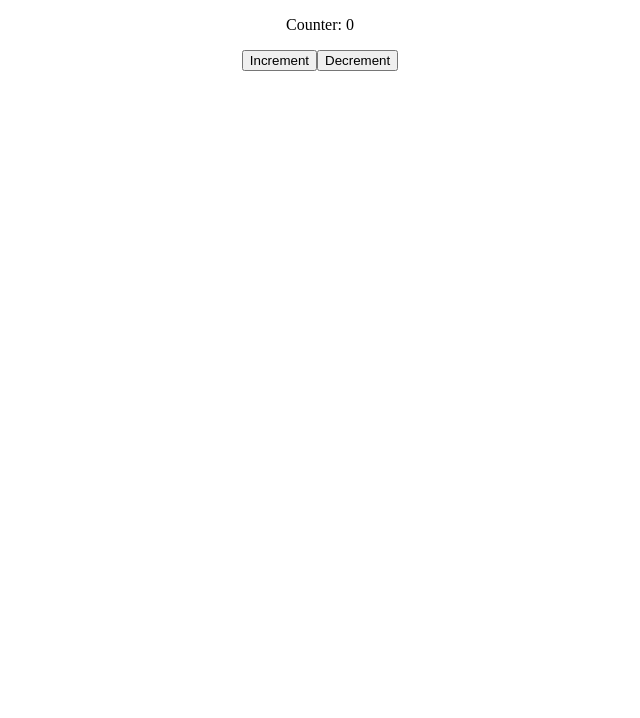
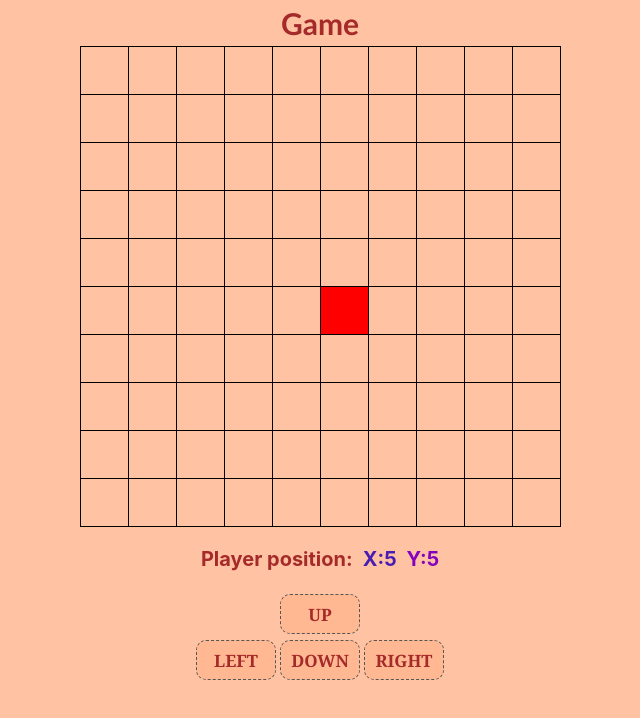
Before and after one commit to lucadumitrascu/project-ibm-web-dev-training, a React (Create React App) app: page / in a window 1280 px wide. Shown: the top 718 px of the page, without its empty margins (320-960 px from the left). Built offline with nearby package versions, Linux system fonts and the light colour scheme.

Commit message:
Added MapBase.js and PlayerController.js

```diff
--- a/src/App.css
+++ b/src/App.css
@@ -1,38 +1,26 @@
 .App {
+  display: flex;
+  flex-direction: column;
   text-align: center;
+  height: 100vh;
 }
 
-.App-logo {
-  height: 40vmin;
-  pointer-events: none;
+.app-title {
+  font-family: 'Gill Sans', 'Gill Sans MT', Calibri, 'Trebuchet MS', sans-serif;
+  font-size: 30px;
+  color:brown;
+  margin: 0px;
+  margin-top: 5px;
+  margin-bottom: 5px;
+  font-weight: bold;
 }
 
-@media (prefers-reduced-motion: no-preference) {
-  .App-logo {
-    animation: App-logo-spin infinite 20s linear;
-  }
+.component-map {
+  margin: 0px;
+  padding: 0px;
 }
 
-.App-header {
-  background-color: #282c34;
-  min-height: 100vh;
-  display: flex;
-  flex-direction: column;
-  align-items: center;
-  justify-content: center;
-  font-size: calc(10px + 2vmin);
-  color: white;
+.component-player-controller {
+  margin: 0px;
+  padding: 0px;
 }
-
-.App-link {
-  color: #61dafb;
-}
-
-@keyframes App-logo-spin {
-  from {
-    transform: rotate(0deg);
-  }
-  to {
-    transform: rotate(360deg);
-  }
-}
--- a/src/App.js
+++ b/src/App.js
@@ -1,11 +1,18 @@
 import React from "react";
-import Counter from "./components/Counter";
+import PlayerController from "./components/PlayerController";
+import MapBase from "./components/MapBase";
 import "./App.css";
 
 function App() {
   return (
     <div className="App">
-      <Counter />
+      <p className="app-title">Game</p>
+      <div className="component-map">
+      <MapBase />
+      </div>
+      <div>
+      <PlayerController className="component-player-controller"/>
+      </div>
     </div>
   );
 }
--- a/src/components/Counter.js
+++ /dev/null
@@ -1,29 +0,0 @@
-//src/components/Counter.js
-import React from "react";
-import { connect } from "react-redux";
-
-const Counter = ({ counter, increment, decrement }) => {
-  return (
-    <div>
-      <p className="counter_title">Counter: {counter}</p>
-      <button className="button" onClick={increment}>
-        Increment
-      </button>
-      <button className="button" onClick={decrement}>
-        Decrement
-      </button>
-    </div>
-  );
-};
-
-const mapStateToProps = (state) => ({
-  counter: state.counter
-  //  Use 'counter: state.counter.counter' and replace the above line if you are using combineReducers to ensure that 'counter' matches the correct key in your store.
-});
-
-const mapDispatchToProps = (dispatch) => ({
-  increment: () => dispatch({ type: "INCREMENT" }),
-  decrement: () => dispatch({ type: "DECREMENT" })
-});
-
-export default connect(mapStateToProps, mapDispatchToProps)(Counter);
--- /dev/null
+++ b/src/components/MapBase.js
@@ -0,0 +1,38 @@
+//src/components/MapBase.js
+import React from "react";
+import { connect } from "react-redux";
+import '../index.css'
+
+const MapBase = ({ playerX, playerY }) => {
+    const renderTable = () => {
+      const rows = Array.from({ length: 10 }, (_, rowIndex) => rowIndex);
+      const cols = Array.from({ length: 10 }, (_, colIndex) => colIndex);
+
+      return rows.map(rowIndex => (
+        <tr key={rowIndex}>
+
+        {cols.map(colIndex => (
+            <td key={colIndex} className={playerX === colIndex && playerY === rowIndex ? "player-cell" : ""}></td>
+          ))}
+
+        </tr>
+      ));
+    };
+
+    return (
+      <div className="main-div-map">
+        <table className="map-table">
+          <tbody>
+            {renderTable()}
+          </tbody>
+        </table>
+      </div>
+    );
+  };
+
+const mapStateToProps = (state) => ({
+  playerX: state.playerX,
+  playerY: state.playerY
+});
+
+export default connect(mapStateToProps)(MapBase);
--- /dev/null
+++ b/src/components/PlayerController.js
@@ -0,0 +1,55 @@
+//src/components/Counter.js
+import React from "react";
+import { connect } from "react-redux";
+import '../index.css'
+
+const PlayerController = ({ increaseX, increaseY, decreaseX, decreaseY, playerX, playerY }) => {
+
+  return (
+    <div>
+
+      <div className="div-group-title-components">
+        <p className="title-player-controller">Player position:</p>
+        <p className="title-player-controller-x"> X:{playerX}</p>
+        <p className="title-player-controller-y"> Y:{playerY}</p>
+      </div>
+
+      <div className="main-div-player-controller">
+
+        <div className="secondary-div-player-controller">
+          <button className="button-keypad" onClick={decreaseY} disabled={playerY === 0}>
+            UP
+          </button>
+        </div>
+
+        <div className="secondary-div-player-controller">
+          <button className="button-keypad" onClick={decreaseX} disabled={playerX === 0}>
+            LEFT
+          </button>
+          <button className="button-keypad" onClick={increaseY} disabled={playerY === 9}>
+            DOWN
+          </button>
+          <button className="button-keypad" onClick={increaseX} disabled={playerX === 9}>
+            RIGHT
+          </button>
+        </div>
+
+      </div>
+
+    </div>
+  );
+};
+
+const mapStateToProps = (state) => ({
+  playerX: state.playerX,
+  playerY: state.playerY
+});
+
+const mapDispatchToProps = (dispatch) => ({
+  increaseX: () => dispatch({ type: "INCREASEX" }),
+  decreaseX: () => dispatch({ type: "DECREASEX" }),
+  increaseY: () => dispatch({ type: "INCREASEY" }),
+  decreaseY: () => dispatch({ type: "DECREASEY" }),
+});
+
+export default connect(mapStateToProps, mapDispatchToProps)(PlayerController);
--- a/src/index.css
+++ b/src/index.css
@@ -5,6 +5,10 @@ body {
     sans-serif;
   -webkit-font-smoothing: antialiased;
   -moz-osx-font-smoothing: grayscale;
+  background-color: hsla(21, 100%, 78%, 0.819);
+  background-size: cover;
+  background-repeat: no-repeat;
+  background-position: center;
 }
 
 code {
@@ -12,17 +16,78 @@ code {
     monospace;
 }
 
-.main-div {
+/* PLAYER MOVEMENT */
+.main-div-player-controller {
   display: flex;
   flex-direction: column;
 }
 
-.secondary-div {
-  margin: 10px;
-  background-color: red;
+.div-group-title-components {
+  display: flex;
+  justify-content: center;
+  align-items: center;
+}
+
+.title-player-controller{
+  color: brown;
+  font-weight: bold;
+  font-size: 20px;
+}
+
+.title-player-controller-x{
+  color: rgb(73, 28, 179);
+  font-weight: bold;
+  font-size: 20px;
+  margin-left: 10px;
+}
+
+.title-player-controller-y{
+  color: rgb(133, 2, 190);
+  font-weight: bold;
+  font-size: 20px;
+  margin-left: 10px;
+}
+
+.secondary-div-player-controller {
+  margin: 1px;
 }
 
 .button-keypad {
-  margin: 10px;
+  margin: 2px;
+  color: brown;
+  font-weight: bold;
+  width: 80px;
+  height: 40px;
+  font-size: 17px;
+  border: 0.1px dashed rgb(85, 85, 85);
+  border-radius: 10px;
+  background-color: hsla(21, 100%, 78%, 0.819);
+  font-family: Cambria, Cochin, Georgia, Times, 'Times New Roman', serif;
+}
+
+.button-keypad:hover {
+  cursor: pointer;
+  opacity: 0.7;
+}
+
+
+/* MAP */
+.main-div-map {
+  display:flex;
+  align-items: center;
+  justify-content: center;
+}
+
+tr, td {
+  border: 1px solid black;
+  width: 45px;
+  height: 45px;
+  border-collapse: collapse;
+}
+
+table {
+  border-collapse:collapse;
+}
+.player-cell {
   background-color: red;
 }
--- a/src/reducers/index.js
+++ b/src/reducers/index.js
@@ -1,17 +1,22 @@
 // src/reducers/index.js
 const initialState = {
-  counter: 0
+    playerX: 5,
+    playerY: 5
   };
 
-const counterReducer = (state = initialState, action) => {
+  const playerControllerReducer = (state = initialState, action) => {
     switch (action.type) {
-    case "INCREMENT":
-      return { ...state, counter: state.counter + 1 };
-    case "DECREMENT":
-      return { ...state, counter: state.counter - 1 };
+      case "INCREASEX":
+        return { ...state, playerX: state.playerX + 1 };
+      case "DECREASEX":
+        return { ...state, playerX: state.playerX - 1 };
+      case "INCREASEY":
+        return { ...state, playerY: state.playerY + 1 };
+      case "DECREASEY":
+        return { ...state, playerY: state.playerY - 1 };
       default:
         return state;
     }
   };
 
-export default counterReducer;
+  export default playerControllerReducer;
--- a/src/store/store.js
+++ b/src/store/store.js
@@ -1,9 +1,8 @@
-// src/store/store.js
 import { configureStore } from '@reduxjs/toolkit';
-import counterReducer from '../reducers/index';
+import playerControllerReducer from '../reducers/index';
 
 const store = configureStore({
-  reducer: counterReducer,
+  reducer: playerControllerReducer,
 });
 
 export default store;
```
Lines whose indentation alone changed are shown as unchanged.
